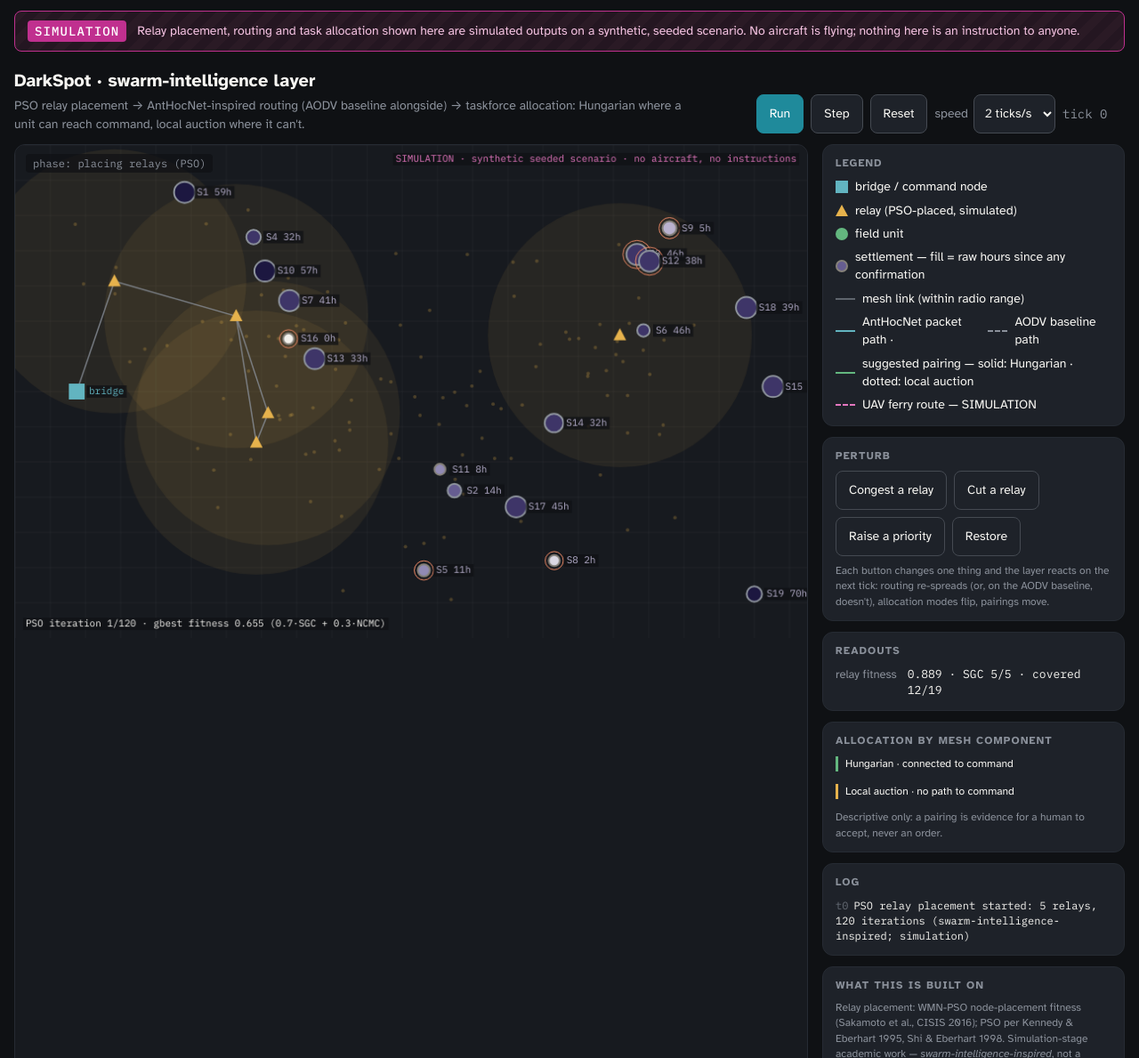
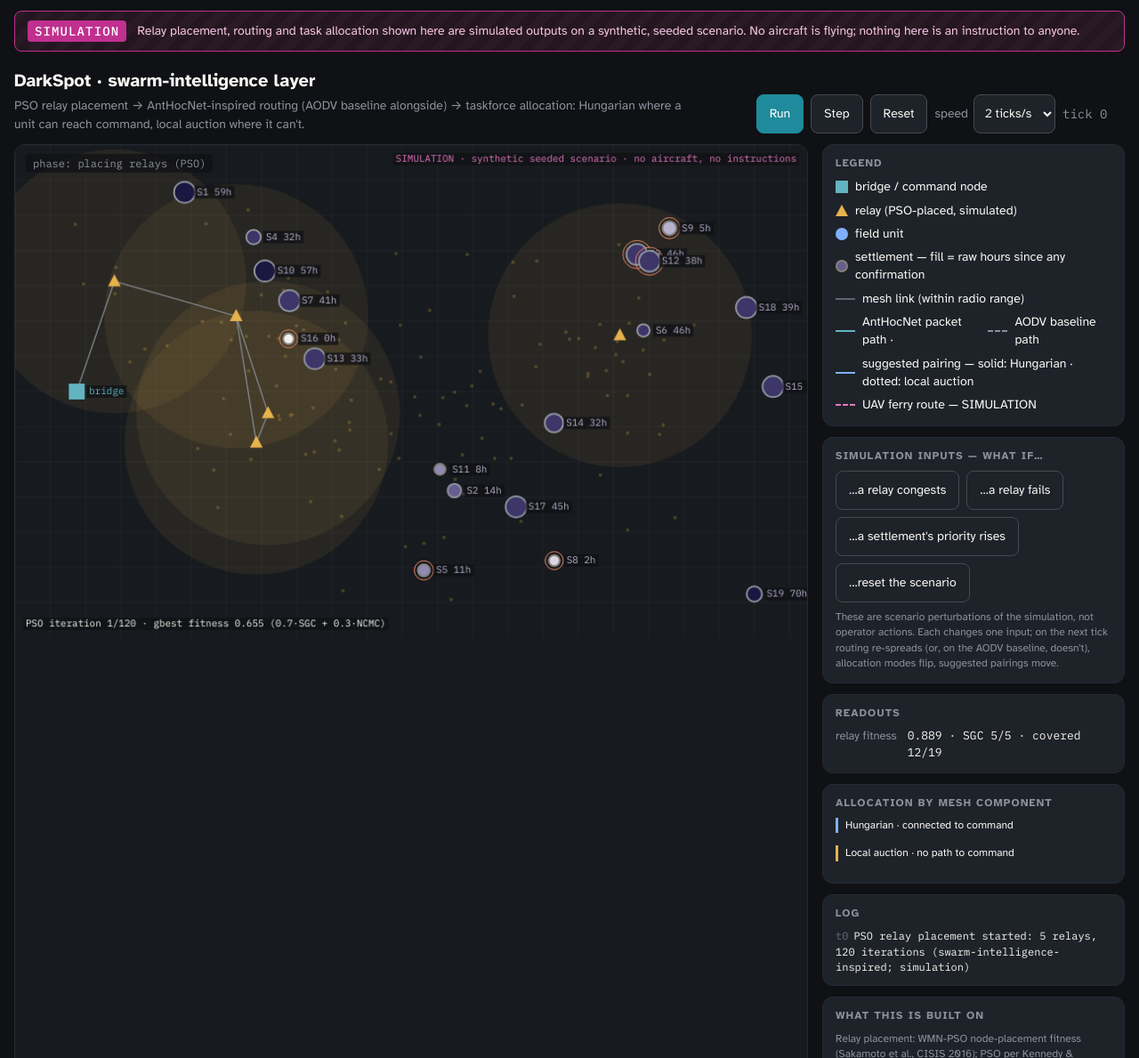
Before and after one commit to kenilhv/darkspot, a website with bundled scripts: page swarm/web/index.html in a window 1280 px wide. Shown: the top 1189 px of the page at 89% size. Built offline with nearby package versions, Linux system fonts and the light colour scheme.

Commit message:
swarm(web): D-16 — units/pairings repainted sky-300 (verdant reserved for human-verified); RESEARCH review #3 — perturb buttons read as 'what if…' scenario inputs, allocation.js note string rendered verbatim in the readout

```diff
--- a/swarm/web/index.html
+++ b/swarm/web/index.html
@@ -56,15 +56,15 @@
         </ul>
       </section>
 
-      <section class="card" aria-label="Perturb the scenario">
-        <h2>Perturb</h2>
+      <section class="card" aria-label="Simulation inputs">
+        <h2>Simulation inputs — what if…</h2>
         <div class="btns">
-          <button id="ev-congest" class="btn" type="button">Congest a relay</button>
-          <button id="ev-cut" class="btn" type="button">Cut a relay</button>
-          <button id="ev-bump" class="btn" type="button">Raise a priority</button>
-          <button id="ev-restore" class="btn" type="button">Restore</button>
+          <button id="ev-congest" class="btn" type="button">…a relay congests</button>
+          <button id="ev-cut" class="btn" type="button">…a relay fails</button>
+          <button id="ev-bump" class="btn" type="button">…a settlement's priority rises</button>
+          <button id="ev-restore" class="btn" type="button">…reset the scenario</button>
         </div>
-        <p class="hint">Each button changes one thing and the layer reacts on the next tick: routing re-spreads (or, on the AODV baseline, doesn't), allocation modes flip, pairings move.</p>
+        <p class="hint">These are scenario perturbations of the simulation, not operator actions. Each changes one input; on the next tick routing re-spreads (or, on the AODV baseline, doesn't), allocation modes flip, suggested pairings move.</p>
       </section>
 
       <section class="card" aria-label="Readouts">
@@ -78,7 +78,7 @@
           <div><div class="alloc__head alloc__head--h">Hungarian · connected to command</div><ul id="alloc-h" class="mono"></ul></div>
           <div><div class="alloc__head alloc__head--a">Local auction · no path to command</div><ul id="alloc-a" class="mono"></ul></div>
         </div>
-        <p class="hint">Descriptive only: a pairing is evidence for a human to accept, never an order.</p>
+        <p class="hint" id="alloc-note"></p>
       </section>
 
       <section class="card" aria-label="Event log">
--- a/swarm/web/sim.css
+++ b/swarm/web/sim.css
@@ -4,7 +4,7 @@
 :root {
   --n0: #F7F6F2; --n5: #85817A; --n6: #8B919B; --n7: #646A73; --n8: #454A52; --n9: #262B33; --n10: #1E2229; --n11: #171A1F; --n12: #0F1114;
   --beacon-300: #62B4C0; --beacon-500: #1F8A9B; --verdant-300: #63B77F; --amber-300: #E6B24C; --ember-300: #EF8A66;
-  --sim-300: #E477BF; --sim-500: #C0308F;
+  --sim-300: #E477BF; --sim-500: #C0308F; --sky-300: #7FB0FF;
   --ui: "Atkinson Hyperlegible", "Segoe UI", system-ui, -apple-system, sans-serif;
   --mono: "IBM Plex Mono", ui-monospace, "Cascadia Mono", Menlo, Consolas, monospace;
 }
@@ -40,12 +40,12 @@ canvas { display: block; width: 100%; height: auto; }
 .g { display: inline-block; width: 14px; height: 14px; flex: none; }
 .g--bridge { background: var(--beacon-300); }
 .g--relay { width: 0; height: 0; border-left: 7px solid transparent; border-right: 7px solid transparent; border-bottom: 13px solid var(--amber-300); }
-.g--unit { background: var(--verdant-300); border-radius: 50%; }
+.g--unit { background: var(--sky-300); border-radius: 50%; }
 .g--sett { border-radius: 50%; border: 2px solid var(--n5); background: #665D91; }
 .g--link, .g--route, .g--base, .g--pair, .g--ferry { height: 0; width: 22px; border-top: 2px solid rgba(139,145,155,.6); }
 .g--route { border-top-color: var(--beacon-300); }
 .g--base { border-top-color: var(--n6); border-top-style: dashed; }
-.g--pair { border-top-color: var(--verdant-300); }
+.g--pair { border-top-color: var(--sky-300); }
 .g--ferry { border-top: 2px dashed var(--sim-300); }
 .btns { display: flex; flex-wrap: wrap; gap: 8px; }
 .hint { color: var(--n6); font-size: 12px; margin: 8px 0 0; }
@@ -54,7 +54,7 @@ canvas { display: block; width: 100%; height: auto; }
 .stats dd { margin: 0; font-family: var(--mono); }
 .alloc { display: grid; gap: 10px; }
 .alloc__head { font-size: 12px; margin-bottom: 4px; padding-left: 8px; border-left: 3px solid; }
-.alloc__head--h { border-color: var(--verdant-300); }
+.alloc__head--h { border-color: var(--sky-300); }
 .alloc__head--a { border-color: var(--amber-300); }
 .alloc ul { margin: 0; padding: 0 0 0 8px; list-style: none; font-size: 12px; }
 .alloc li.pair { color: var(--n6); }
--- a/swarm/web/sim.js
+++ b/swarm/web/sim.js
@@ -7,11 +7,11 @@ import { buildScenario, SimEngine } from '../src/engine.js';
 
 const C = {
   bg: '#171A1F', grid: 'rgba(255,255,255,0.04)',
-  bridge: '#62B4C0', relay: '#E6B24C', unit: '#63B77F', settlement: '#85817A',
+  bridge: '#62B4C0', relay: '#E6B24C', unit: '#7FB0FF' /* sky-300: unreserved (verdant = human-verified only, D-16) */, settlement: '#85817A',
   link: 'rgba(139,145,155,0.35)', linkStrong: 'rgba(139,145,155,0.8)',
   route: '#62B4C0', routeBase: '#8B919B', packet: '#FFFFFF', ferry: '#E477BF', label: '#F7F6F2',
   silence: ['#F3F1EC', '#DBD8E3', '#B9B2CF', '#918AB4', '#665D91', '#3E3568', '#1C1740'], silenceRing: '#8F959E',
-  particle: 'rgba(230,178,76,0.25)', range: 'rgba(230,178,76,0.08)', flash: '#BFE3C9',
+  particle: 'rgba(230,178,76,0.25)', range: 'rgba(230,178,76,0.08)', flash: '#FFFFFF',
 };
 const silenceStep = (h) => { let s = 0; for (const e of [1, 3, 6, 12, 24, 48]) if (h >= e) s++; return Math.min(s, 6); };
 
@@ -164,6 +164,7 @@ function updatePanels() {
   }
   const log = $('log'); log.innerHTML = '';
   for (const e of snap.events.slice(0, 12)) { const li = document.createElement('li'); li.innerHTML = `<span class="t">t${e.tick}</span>`; li.append(e.msg); log.append(li); }
+  $('alloc-note').textContent = snap.alloc?.note ?? '';
   $('canvas-desc').textContent = snap.phase === 'placing'
     ? `Placing ${engine.sc.relayCount} simulated relays by particle swarm optimisation, tick ${snap.tick}.`
     : `Mesh formed. ${snap.alloc?.suggested_pairings.length ?? 0} suggested unit–task pairings; ${snap.alloc?.unitsWithoutCommand.length ?? 0} unit(s) without a path to command. Simulation only.`;
```
